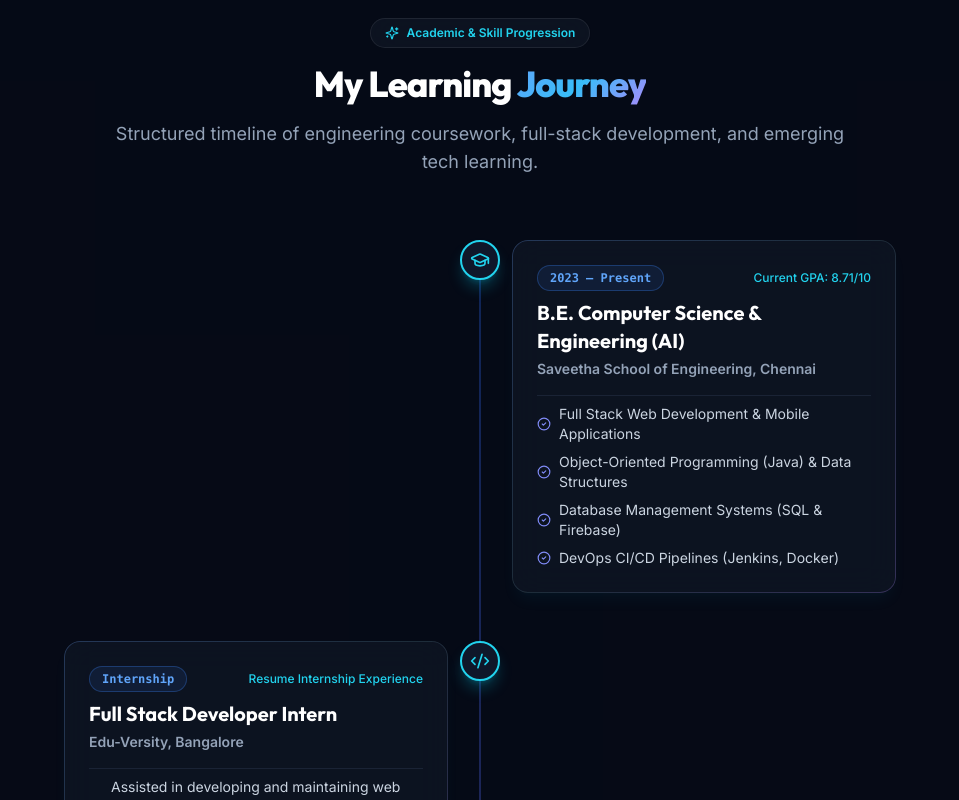
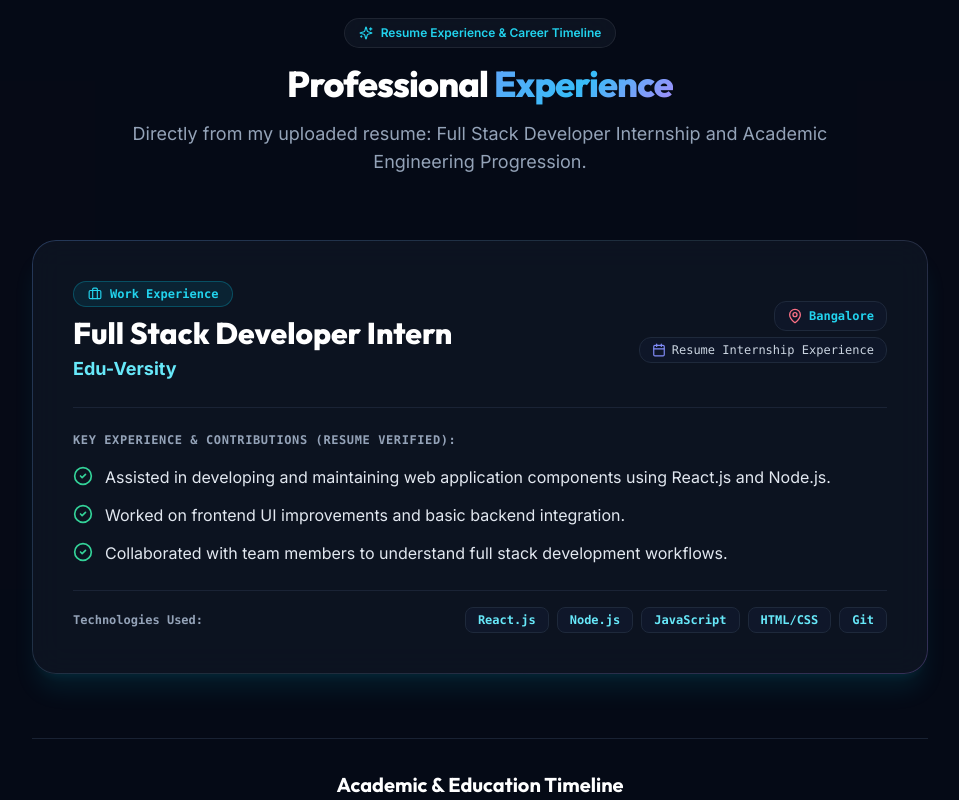
Before and after one commit to SRIHARI143HARSHA/portfolio, a React (Vite) app: page / in a window 1280 px wide. Shown: the part 5000-5800 px from the top of the page, without its empty margins (160-1119 px from the left). Built offline with nearby package versions, Linux system fonts and the light colour scheme; the HTML template or start-up script is replaced by a standard one.

Commit message:
Update Experience section to feature exact resume internship (Edu-Versity, Bangalore)

```diff
--- a/src/components/Experience.jsx
+++ b/src/components/Experience.jsx
@@ -1,10 +1,10 @@
 import React from 'react';
 import { motion } from 'framer-motion';
-import { GraduationCap, Database, Code2, Cloud, Sparkles, CheckCircle2 } from 'lucide-react';
-import { learningJourney } from '../data/portfolioData';
+import { Briefcase, MapPin, Calendar, CheckCircle2, Code2, Sparkles, GraduationCap, Database } from 'lucide-react';
+import { internships, learningJourney } from '../data/portfolioData';
 
 const iconMap = {
-  GraduationCap, Database, Code2, Cloud
+  GraduationCap, Database, Code2
 };
 
 const Experience = () => {
@@ -16,23 +16,98 @@
         <div className="text-center max-w-3xl mx-auto mb-16">
           <div className="inline-flex items-center gap-2 px-3.5 py-1.5 rounded-full glass-card border border-cyan-500/30 text-xs font-semibold text-cyan-400 mb-4">
             <Sparkles className="w-3.5 h-3.5" />
-            <span>Academic & Skill Progression</span>
+            <span>Resume Experience & Career Timeline</span>
           </div>
-          <h2 className="text-3xl sm:text-4xl font-extrabold text-white dark:text-white light:text-slate-900 tracking-tight">
-            My Learning <span className="text-gradient">Journey</span>
+          <h2 className="text-3xl sm:text-4xl font-extrabold text-white dark:text-white light:text-slate-900 tracking-tight font-heading">
+            Professional <span className="text-gradient">Experience</span>
           </h2>
           <p className="mt-4 text-slate-400 dark:text-slate-400 light:text-slate-600 text-base sm:text-lg">
-            Structured timeline of engineering coursework, full-stack development, and emerging tech learning.
+            Directly from my uploaded resume: Full Stack Developer Internship and Academic Engineering Progression.
           </p>
         </div>
 
-        {/* Vertical Timeline */}
-        <div className="relative max-w-4xl mx-auto">
+        {/* Featured Internship Experience Card (From Resume) */}
+        <div className="max-w-4xl mx-auto mb-16">
+          {internships.map((intern) => (
+            <motion.div
+              key={intern.id}
+              initial={{ opacity: 0, y: 20 }}
+              whileInView={{ opacity: 1, y: 0 }}
+              viewport={{ once: true }}
+              transition={{ duration: 0.5 }}
+              className="glow-card glass-card p-8 sm:p-10 rounded-3xl border border-cyan-500/40 shadow-xl shadow-cyan-500/10 space-y-6"
+            >
+              <div className="flex flex-col sm:flex-row sm:items-center justify-between gap-4 border-b border-slate-800/80 pb-6">
+                <div>
+                  <div className="inline-flex items-center gap-2 px-3.5 py-1 rounded-full bg-cyan-500/10 text-cyan-400 text-xs font-mono font-bold border border-cyan-500/30 mb-2">
+                    <Briefcase className="w-3.5 h-3.5" />
+                    <span>Work Experience</span>
+                  </div>
+                  <h3 className="text-2xl sm:text-3xl font-extrabold text-white font-heading">
+                    {intern.role}
+                  </h3>
+                  <div className="text-lg font-bold text-cyan-300 mt-1">
+                    {intern.company}
+                  </div>
+                </div>
 
-          {/* Vertical Connecting Line */}
+                <div className="flex flex-col sm:items-end text-xs text-slate-400 font-mono gap-1.5">
+                  <div className="flex items-center gap-1.5 text-cyan-400 font-bold bg-slate-900/90 px-3 py-1.5 rounded-xl border border-slate-800">
+                    <MapPin className="w-4 h-4 text-rose-400" />
+                    <span>{intern.location}</span>
+                  </div>
+                  <div className="flex items-center gap-1.5 text-slate-300 bg-slate-900/90 px-3 py-1 rounded-xl border border-slate-800">
+                    <Calendar className="w-3.5 h-3.5 text-indigo-400" />
+                    <span>{intern.period}</span>
+                  </div>
+                </div>
+              </div>
+
+              {/* Responsibilities matching resume */}
+              <div className="space-y-4">
+                <h4 className="text-xs uppercase tracking-wider font-mono font-bold text-slate-400">
+                  Key Experience & Contributions (Resume Verified):
+                </h4>
+                <div className="space-y-3">
+                  {intern.responsibilities.map((resp, rIdx) => (
+                    <div key={rIdx} className="flex items-start gap-3 text-sm sm:text-base text-slate-200">
+                      <CheckCircle2 className="w-5 h-5 text-emerald-400 shrink-0 mt-0.5" />
+                      <span className="leading-relaxed">{resp}</span>
+                    </div>
+                  ))}
+                </div>
+              </div>
+
+              {/* Technologies Applied */}
+              <div className="pt-4 border-t border-slate-800/80 flex flex-wrap items-center justify-between gap-3">
+                <div className="text-xs font-mono text-slate-400 font-bold">
+                  Technologies Used:
+                </div>
+                <div className="flex flex-wrap gap-2">
+                  {intern.technologies.map((tech) => (
+                    <span key={tech} className="px-3 py-1 rounded-lg bg-slate-900 text-cyan-300 text-xs font-mono font-semibold border border-slate-800">
+                      {tech}
+                    </span>
+                  ))}
+                </div>
+              </div>
+
+            </motion.div>
+          ))}
+        </div>
+
+        {/* Learning & Academic Timeline */}
+        <div className="relative max-w-4xl mx-auto pt-8 border-t border-slate-800/80">
+          <div className="text-center mb-10">
+            <h3 className="text-xl font-bold text-white font-heading">
+              Academic & Education Timeline
+            </h3>
+          </div>
+
+          <div className="relative">
             <div className="absolute left-4 sm:left-1/2 top-0 bottom-0 w-0.5 bg-gradient-to-b from-blue-600 via-indigo-500 to-cyan-400 -translate-x-1/2 opacity-30" />
 
-          <div className="space-y-12">
+            <div className="space-y-10">
               {learningJourney.map((item, idx) => {
                 const IconComp = iconMap[item.icon] || GraduationCap;
                 const isEven = idx % 2 === 0;
@@ -49,7 +124,7 @@
                     }`}
                   >
 
-                  {/* Center Node Icon */}
+                    {/* Node Icon */}
                     <div className="absolute left-4 sm:left-1/2 -translate-x-1/2 w-10 h-10 rounded-full bg-slate-900 border-2 border-cyan-400 flex items-center justify-center text-cyan-400 z-10 shadow-lg shadow-cyan-500/30">
                       <IconComp className="w-5 h-5" />
                     </div>
@@ -64,23 +139,22 @@
                           <span className="px-3 py-1 rounded-full bg-blue-500/10 text-blue-400 text-xs font-mono font-bold border border-blue-500/30">
                             {item.period}
                           </span>
-                        <span className="text-xs text-cyan-400 font-medium">
+                          <span className="text-xs text-cyan-400 font-medium font-mono">
                             {item.status}
                           </span>
                         </div>
 
-                      <h3 className="text-xl font-bold text-white dark:text-white light:text-slate-900 font-heading">
+                        <h4 className="text-lg font-bold text-white font-heading">
                           {item.title}
-                      </h3>
+                        </h4>
 
-                      <div className="text-sm font-semibold text-slate-400 mt-1 mb-4">
+                        <div className="text-xs font-semibold text-slate-400 mt-1 mb-3">
                           {item.institution}
                         </div>
 
-                      {/* Focus Bullet Points */}
-                      <div className="space-y-2 pt-2 border-t border-slate-800/80">
+                        <div className="space-y-1.5 pt-2 border-t border-slate-800/80">
                           {item.focus.map((point, pIdx) => (
-                          <div key={pIdx} className="flex items-center gap-2 text-xs sm:text-sm text-slate-300">
+                            <div key={pIdx} className="flex items-center gap-2 text-xs text-slate-300">
                               <CheckCircle2 className="w-3.5 h-3.5 text-indigo-400 shrink-0" />
                               <span>{point}</span>
                             </div>
@@ -94,7 +168,7 @@
                 );
               })}
             </div>
-
+          </div>
         </div>
 
       </div>
```
Also changed, not shown: 2 other files (tests, documents, lock files or other folders). Lines whose indentation alone changed are shown as unchanged.
